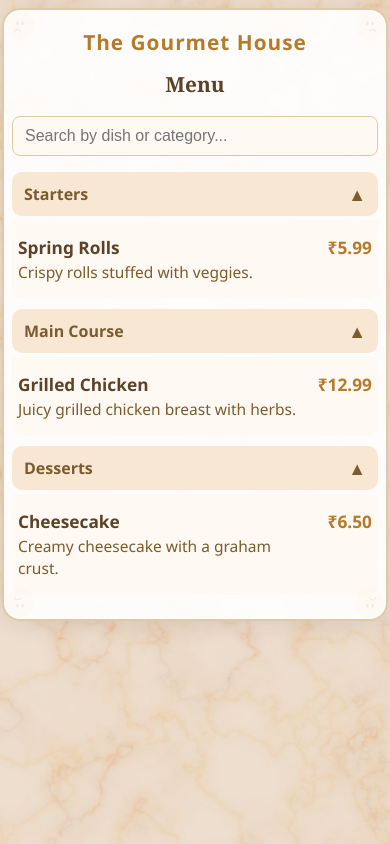
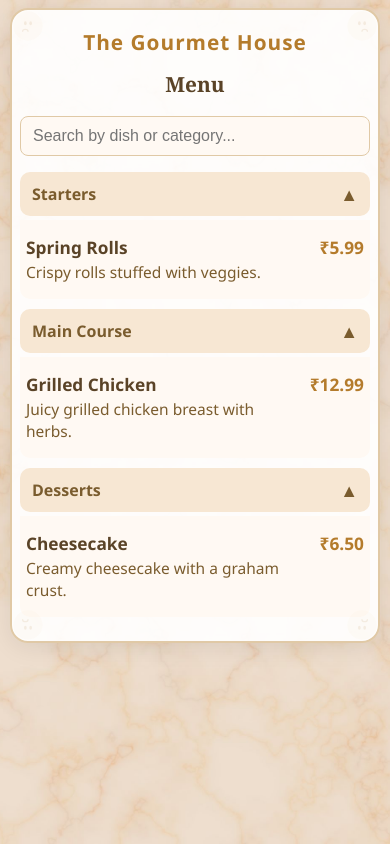
Before and after one commit to dev230803/AR-Menu, a React (Create React App) app in the folder menu-ar/: page / in a window 390 px wide. Built offline with nearby package versions, Linux system fonts and the light colour scheme.

Commit message:
padding changes between screen and card

```diff
--- a/menu-ar/src/App.css
+++ b/menu-ar/src/App.css
@@ -108,6 +108,10 @@ body {
 .menu-icon-br { bottom: 0; right: 0; transform: scale(-1, -1); }
 
 @media (max-width: 600px) {
+  body {
+    padding-left: 8px;
+    padding-right: 8px;
+  }
   .menu-card {
     padding: 18px 8px 14px 8px;
     margin: 8px 2px;
```
